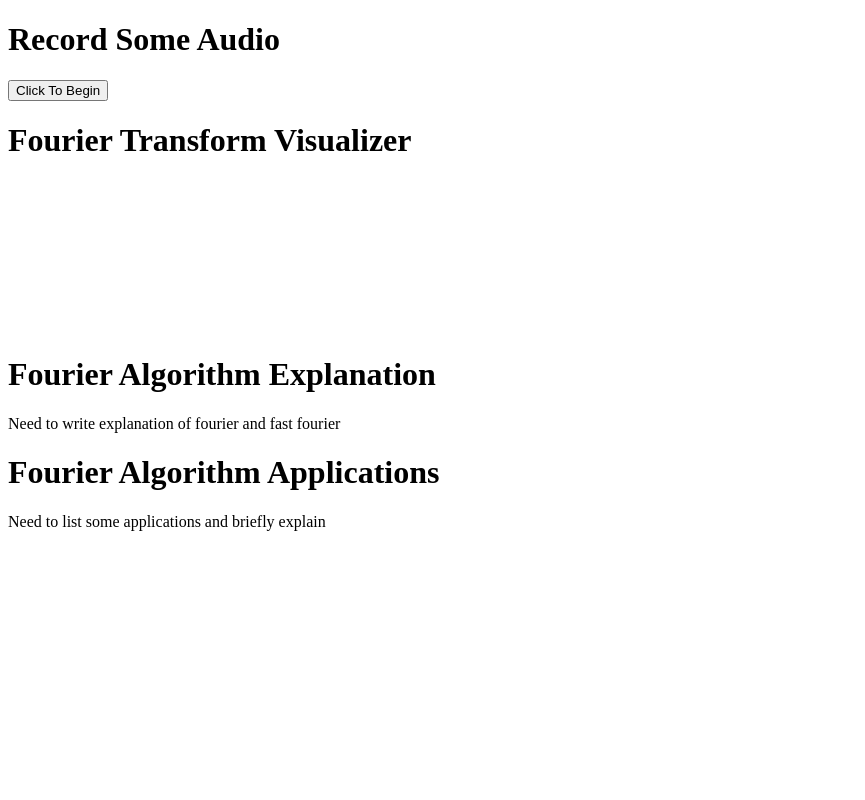
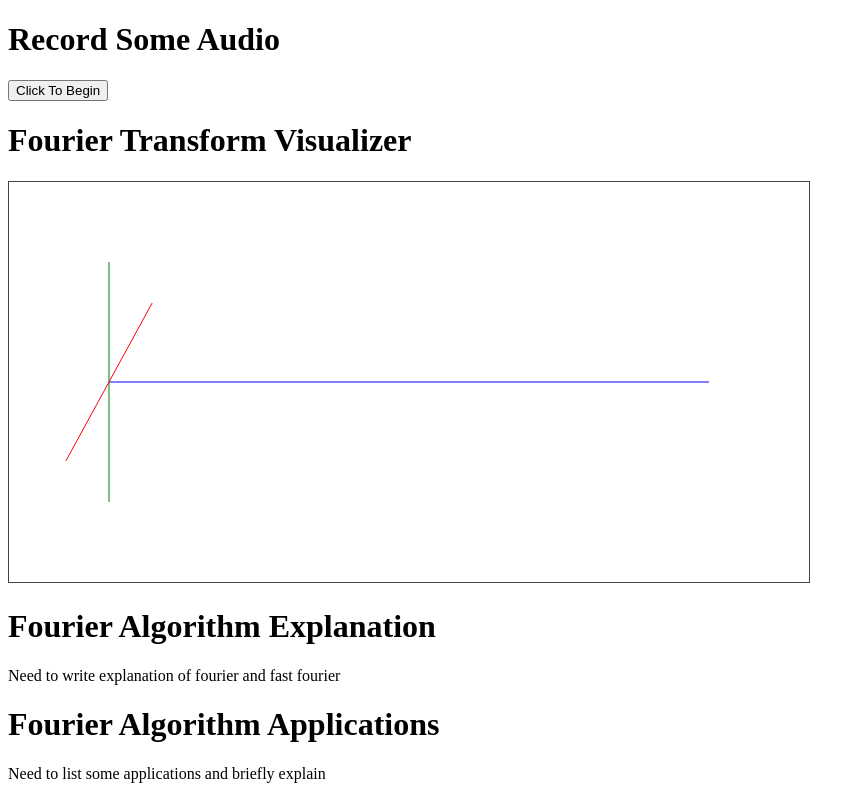
Before and after one commit to ronan-morris/swamp-hacks, a plain HTML site: page index.html in a window 1280 px wide. Shown: the whole page, without its empty margins (0-865 px from the left). Drawn offline with Linux system fonts and the light colour scheme.

Commit message:
Foundational Graphing functions

```diff
--- a/graph_renderer.js
+++ b/graph_renderer.js
@@ -1,33 +1,83 @@
+//import wave_renderer from "./wave_renderer.js";
 class GraphRenderer{
 
     /**
      * Initializes a Graph Renderer object
+     * @param    {document}  document       HTML document on which to render the graph
+     * @param    {string}    canvasID       HTML canvas on which to render the graph
     */
     constructor(document, canvasID){
-        this.ctx = document.getElementById(canvasID).getContext("2d")
+        this.ctx = document.getElementById(canvasID).getContext("2d");
     }
 
     /**
-        * describes a strictly sinusodial wave
-        * @param    {float}   timeScaleFactor       Scales the time axis such that the distance between tick marks is timeScaleFactor
-        * @param    {float}   maxAmplitude          Scales vertical axis such that the highest value is maxAmplitude
-        * @param    {float}   rotation              How far the time axis is rotated 'out of the screen' in radians. Default is 0.5
+        * draws a line between two points on the object's linked canvas
+        * @param    {Array}   xyzA       Point in 3d space to start at: [x,y,z]; domains [0,600], [-120,120], and [-80,80] for default axes
+        * @param    {Array}   xyzB       Point in 3d space to end at
+        * @param    {float}   rotation   How far the time axis is rotated 'out of the screen' in radians. Default is 0.5
+        * @param    {color}   color      What color to draw the line
     */
-    renderAxes(timeScaleFactor, maxAmplitude, rotation){
+    drawLine(xyzA, xyzB, rotation, color){
+        let x,y;
         this.ctx.beginPath();
-        this.ctx.moveTo(threeDimsCoordsToTwo(0,0,0))
-        this.ctx.lineTo(threeDimsCoordsToTwo(200,0,0))
-        this.ctx.moveTo(threeDimsCoordsToTwo(0,-80,0))
-        this.ctx.lineTo(threeDimsCoordsToTwo(0,80,0))
-        this.ctx.moveTo(threeDimsCoordsToTwo(0,0,-80))
-        this.ctx.lineTo(threeDimsCoordsToTwo(0,0,80))
+        this.ctx.strokeStyle = color;
+        [x,y] = this.threeDimsCoordsToTwo(xyzA, rotation);
+        this.ctx.moveTo(x,y);
+        [x,y] = this.threeDimsCoordsToTwo(xyzB, rotation);
+        this.ctx.lineTo(x,y);
+        this.ctx.stroke();
+    }
+
+    /**
+        * draws a line between two points on the object's linked canvas
+        * @param    {Array}   xyz                   Point in 3d space to project to 2d
+        * @param    {float}   perspectiveRotation   How far the time axis is rotated 'out of the screen' in radians. Default is 0.5
+        * @param    {float}   canvasHeight          Height of canvas (to center graph vertically)
+        * @param    {float}   xOffset               2d x position of (0,0,0)
+        * @param    {float}   zScale                Factor by which to scale z distances
+    */
+    threeDimsCoordsToTwo(xyz, perspectiveRotation = 0.5, canvasHeight = 400, xOffset = 100, zScale = 1.5){
+        let [x, y, z] = xyz;
+        zScale *= perspectiveRotation
+        let x_2d = x  - Math.sin(perspectiveRotation) * z * zScale + xOffset;
+        let y_2d = -y + Math.cos(perspectiveRotation) * z * zScale + canvasHeight / 2;
+        return [x_2d,y_2d];
+    }
+
+    /**
+        * draws a line between two points on the object's linked canvas
+        * @param    {float}   timeScale      Scales the x-axis in length
+        * @param    {float}   maxAmplitude   Height of the y-axis
+        * @param    {float}   rotation       How far the time axis is rotated 'out of the screen' in radians. Default is 0.5
+    */
+    renderAxes(timeScale = 3, maxAmplitude = 120, rotation = 0.5){
+
+        //x-axis
+        this.drawLine([0,0,0], [200 * timeScale,0,0], rotation, 'blue')
+        //y-axis
+        this.drawLine([0,-maxAmplitude,0], [0,maxAmplitude,0], rotation, 'green')
+        //z-axis
+        this.drawLine([0,0,-120], [0,0, 120], rotation, 'red')
 
     }
 
-    threeDimsCoordsToTwo(x,y,z, xOffset = 50, zScale = 0.25, perspectiveRotation = 0.5){
-        x_2d = x + Math.cos(perspectiveRotation) * z * zScale + xOffset;
-        y_2d = y + Math.sin(perspectiveRotation) * z * zScale;
-        return x_2d,y_2d;
+    //for scale testing purposes
+    renderCube(size){
+        let rotation = 0.5
+        this.drawLine([0,size,size], [size,size,size], rotation, 'blue')
+        this.drawLine([size,0,size], [0,0,size], rotation, 'blue')
+        this.drawLine([size,size,0], [0,size,0], rotation, 'blue')
+        this.drawLine([size,0,size], [size,size,size], rotation, 'green')
+        this.drawLine([0,size,size], [0,0,size], rotation, 'green')
+        this.drawLine([size,size,0], [size,0,0], rotation, 'green')
+        this.drawLine([size,size,0], [size,size,size], rotation, 'red')
+        this.drawLine([size,0,size], [size,0,0], rotation, 'red')
+        this.drawLine([0,size,size], [0,size,0], rotation, 'red')
     }
 
+    renderWaves(waveArr, zCoordsArr){
+
+    }
+
+
 }
--- a/index.html
+++ b/index.html
@@ -4,6 +4,13 @@
         <title>Fourier Transform Visualizer - Swamp Hacks</title>
         <meta name="viewport" content="width=device-width, initial-scale=1">
     </head>
+
+    <style>
+        div{
+            width: 1000 px;
+            padding: 20 px;
+        }
+    </style>
     <body>
         <div>
             <h1>Record Some Audio</h1>
@@ -11,7 +18,7 @@
         </div>
         <div>
             <h1>Fourier Transform Visualizer</h1>
-            <canvas id="visualizer"></canvas>
+            <canvas id="visualizer" width="800" height="400" style="border:1px solid #444444;"></canvas>
         </div>
         <div>
             <h1>Fourier Algorithm Explanation</h1>
@@ -22,4 +29,11 @@
             <p>Need to list some applications and briefly explain</p>
         </div>
     </body>
+    <script src="graph_renderer.js"></script>
+    <script>
+        const renderer = new GraphRenderer(document, "visualizer");
+        renderer.renderAxes();
+        //renderer.renderCube(50);//tests to see if Coordinates look good
+        renderer.renderWaves();
+    </script>
 </html>
```
